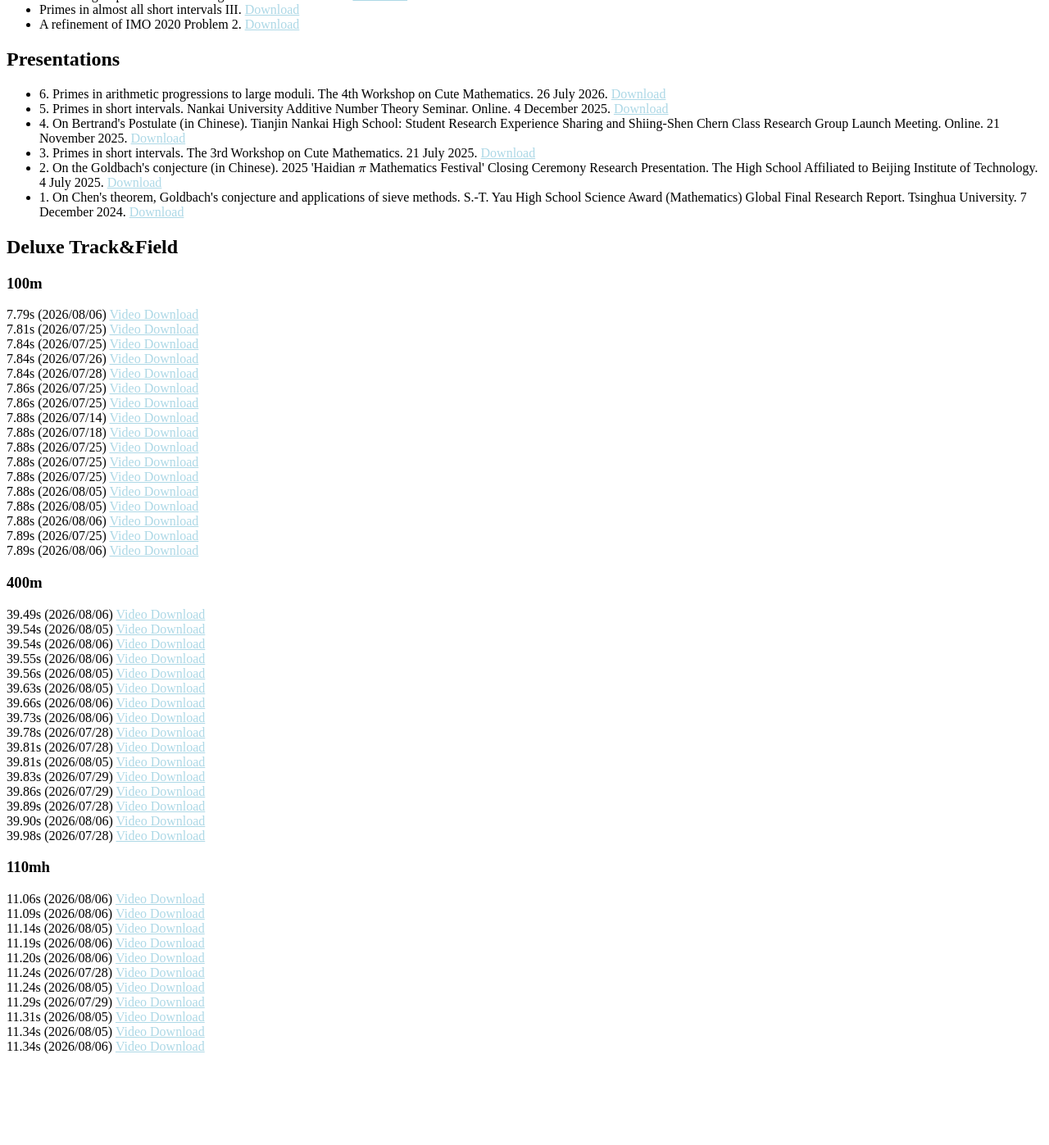
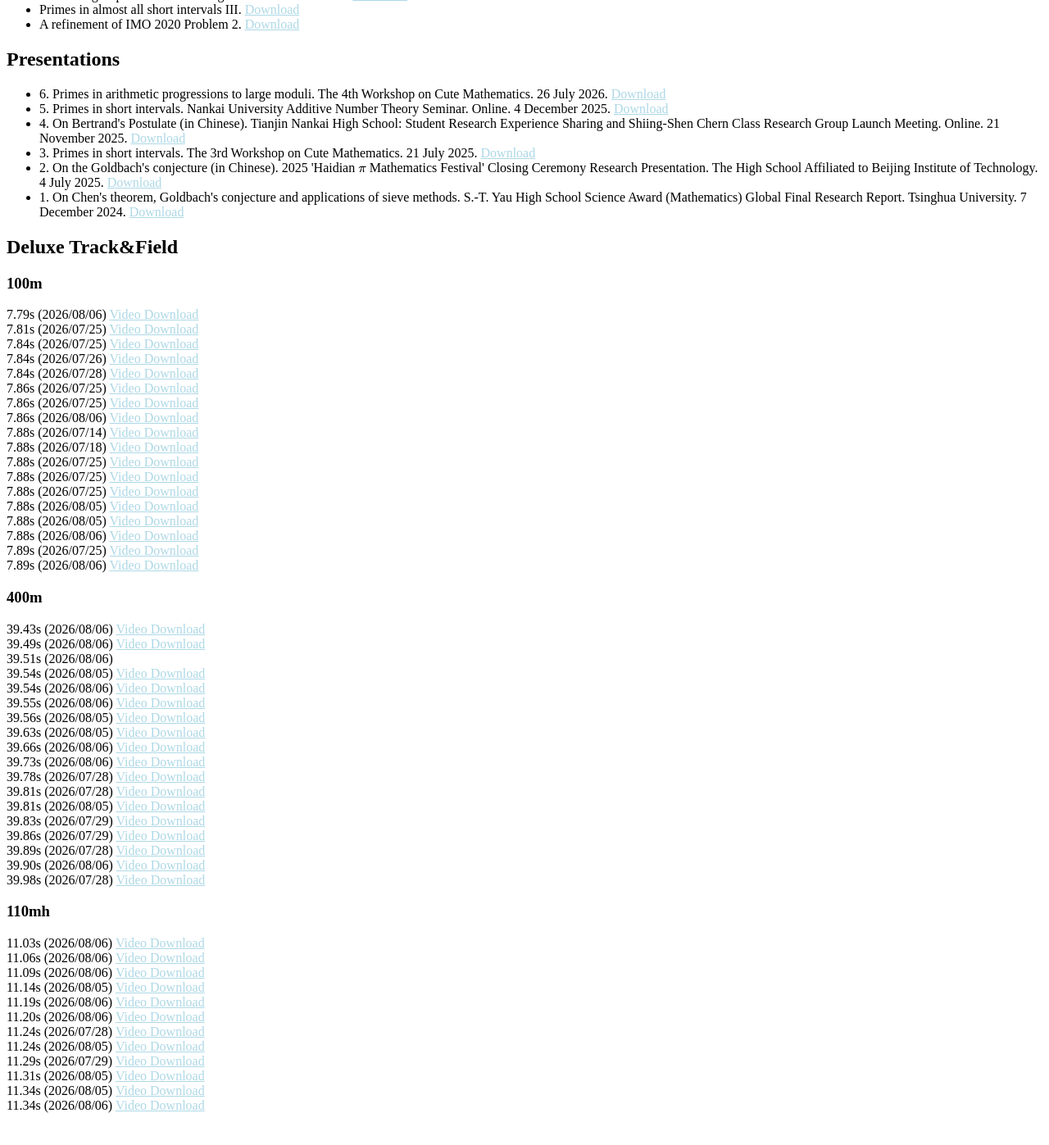
Before and after one commit to CareyRunboLi/CareyRunboLi.github.io, a Jekyll site: the page built from index.md, in a window 1280 px wide and 1400 px high, scrolled down 2528 px. Shown: the top 1397 px of the window at 82% size. Built offline with Jekyll 4.4.1, drawn with Linux system fonts in a browser that asks for light colours; some web fonts are replaced; formulas are drawn with MathJax 3; a style sheet for code colours, icons or effects is not loaded; our own code applies the rules of GitHub Pages for plain Markdown files; before the commit the page ends 3856 px from its top, so only the background shows below that.

Commit message:
Update trackandfield.md

```diff
--- a/_includes/trackandfield.md
+++ b/_includes/trackandfield.md
@@ -15,6 +15,7 @@
 7.84s (2026/07/28) <a href="https://runbolicarey.com/assets/TrackAndField/DeluxeTrackAndField_100m_7.84s_260728.mp4"><span>Video Download</span></a>
 7.86s (2026/07/25) <a href="https://runbolicarey.com/assets/TrackAndField/DeluxeTrackAndField_100m_7.86s_260725_1.mp4"><span>Video Download</span></a>
 7.86s (2026/07/25) <a href="https://runbolicarey.com/assets/TrackAndField/DeluxeTrackAndField_100m_7.86s_260725_2.mp4"><span>Video Download</span></a>
+7.86s (2026/08/06) <a href="https://runbolicarey.com/assets/TrackAndField/DeluxeTrackAndField_100m_7.86s_260806.mp4"><span>Video Download</span></a>
 7.88s (2026/07/14) <a href="https://runbolicarey.com/assets/TrackAndField/DeluxeTrackAndField_100m_7.88s_260714.mp4"><span>Video Download</span></a>
 7.88s (2026/07/18) <a href="https://runbolicarey.com/assets/TrackAndField/DeluxeTrackAndField_100m_7.88s_260718.mp4"><span>Video Download</span></a>
 7.88s (2026/07/25) <a href="https://runbolicarey.com/assets/TrackAndField/DeluxeTrackAndField_100m_7.88s_260725_1.mp4"><span>Video Download</span></a>
@@ -28,7 +29,9 @@
 
 ### 400m
 
+39.43s (2026/08/06) <a href="https://runbolicarey.com/assets/TrackAndField/DeluxeTrackAndField_400m_39.43s_260806_Lite.mp4"><span>Video Download</span></a>
 39.49s (2026/08/06) <a href="https://runbolicarey.com/assets/TrackAndField/DeluxeTrackAndField_400m_39.49s_260806_Lite.mp4"><span>Video Download</span></a>
+39.51s (2026/08/06)
 39.54s (2026/08/05) <a href="https://runbolicarey.com/assets/TrackAndField/DeluxeTrackAndField_400m_39.54s_260805_Lite.mp4"><span>Video Download</span></a>
 39.54s (2026/08/06) <a href="https://runbolicarey.com/assets/TrackAndField/DeluxeTrackAndField_400m_39.54s_260806_Lite.mp4"><span>Video Download</span></a>
 39.55s (2026/08/06) <a href="https://runbolicarey.com/assets/TrackAndField/DeluxeTrackAndField_400m_39.55s_260806_Lite.mp4"><span>Video Download</span></a>
@@ -47,6 +50,7 @@
 
 ### 110mh
 
+11.03s (2026/08/06) <a href="https://runbolicarey.com/assets/TrackAndField/DeluxeTrackAndField_110mh_11.03s_260806.mp4"><span>Video Download</span></a>
 11.06s (2026/08/06) <a href="https://runbolicarey.com/assets/TrackAndField/DeluxeTrackAndField_110mh_11.06s_260806.mp4"><span>Video Download</span></a>
 11.09s (2026/08/06) <a href="https://runbolicarey.com/assets/TrackAndField/DeluxeTrackAndField_110mh_11.09s_260806.mp4"><span>Video Download</span></a>
 11.14s (2026/08/05) <a href="https://runbolicarey.com/assets/TrackAndField/DeluxeTrackAndField_110mh_11.14s_260805.mp4"><span>Video Download</span></a>
```
